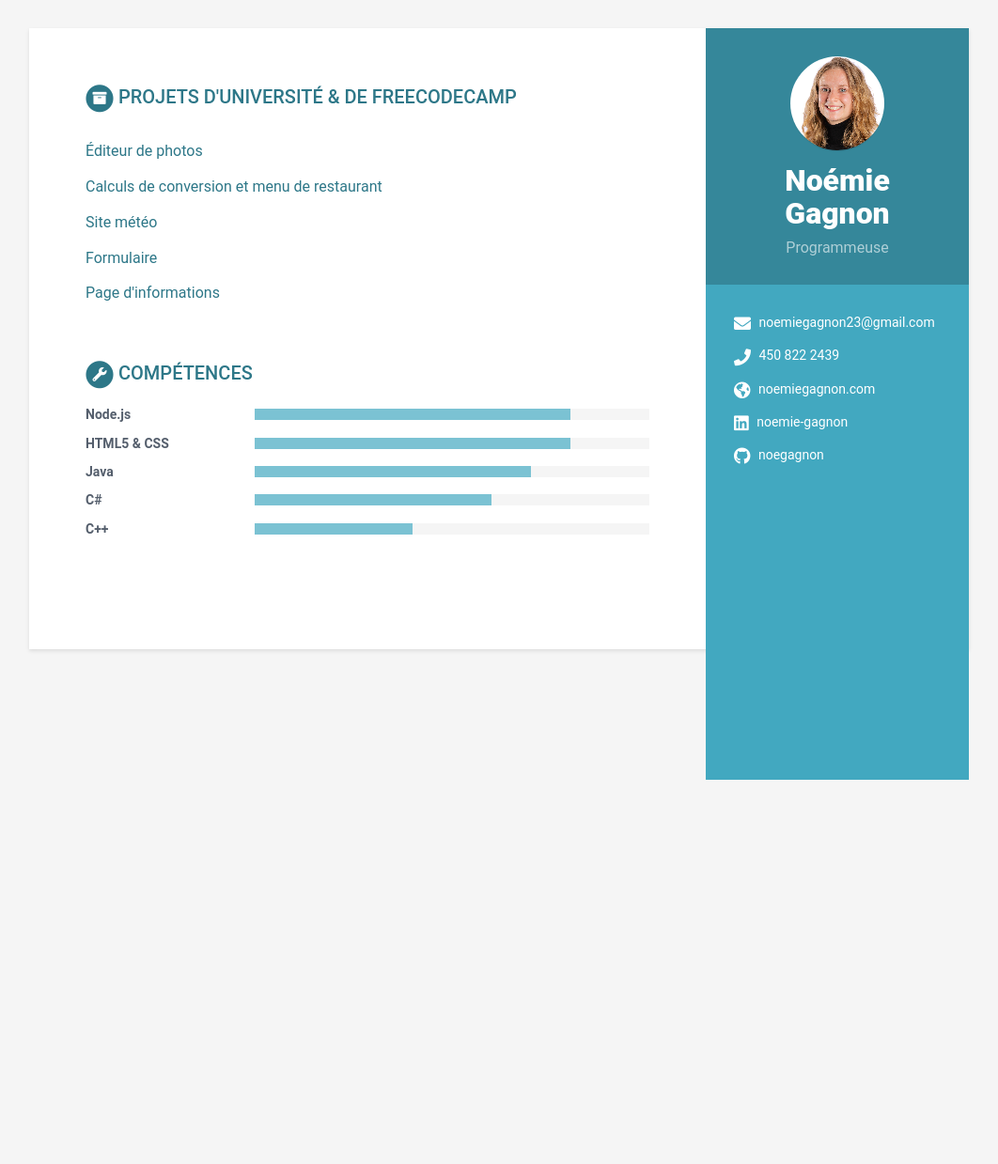
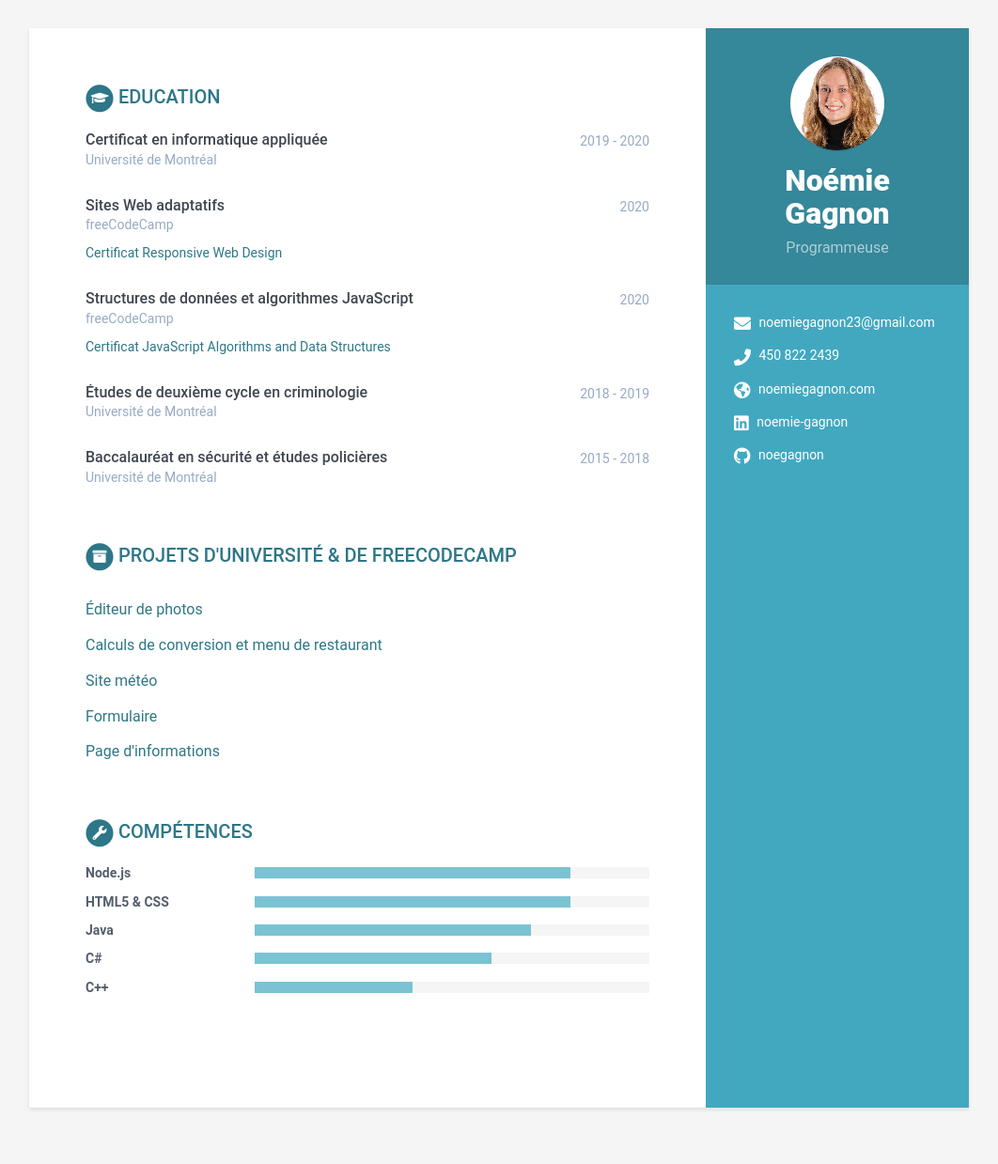
Before and after one commit to noegagnon/cv-fr, a Jekyll site: the page built from index.html, in a window 1280 px wide. Shown: the whole page at 94% size, without its empty margins (109-1171 px from the left). Built offline with Jekyll 4.4.1, drawn with Linux system fonts in a browser that asks for light colours; before the commit the page ends 900 px from its top, so only the background shows below that; part of the change alters nothing that is shown.

Commit message:
education

```diff
--- a/_data/data.yml
+++ b/_data/data.yml
@@ -37,7 +37,7 @@ sidebar:
 
       - item: Théâtre
 
-éducation:
+education:
     - degree: Certificat en informatique appliquée
       university: Université de Montréal
       time: 2019 - 2020
```
